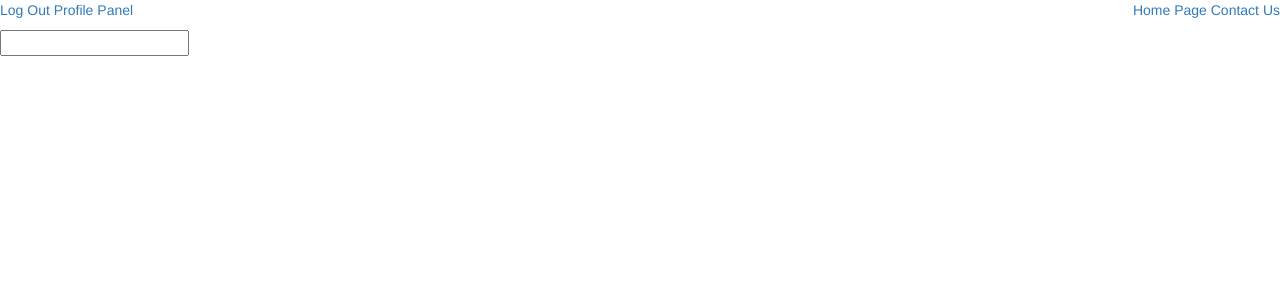
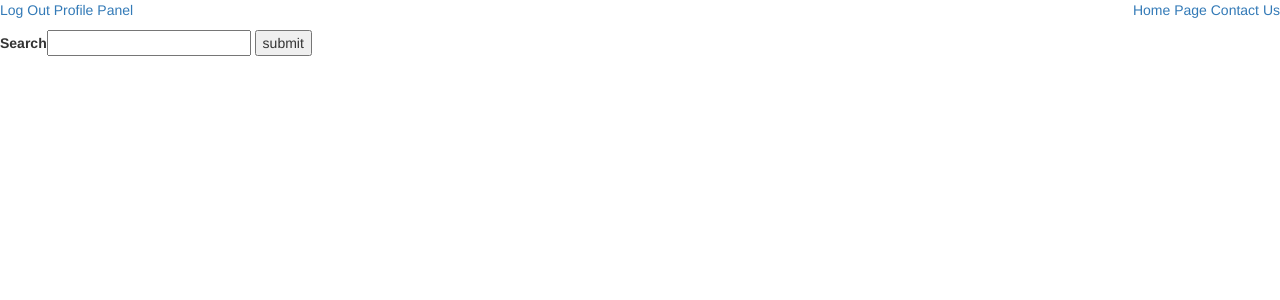
Before and after one commit to AliFletcher/Sviluppatori, a Django app: page /showcourse in a window 1280 px wide. Shown: the top 300 px of the page. Run offline with Django 3.2, Linux system fonts and the light colour scheme; the visitor is signed in with stand-in values (Sample User, id 1); data that the repository does not hold is empty; some libraries are stand-ins or nearby versions.

Commit message:
send email

```diff
--- a/navbar/views.py
+++ b/navbar/views.py
@@ -56,7 +56,7 @@ def contact_us(request):
             request.POST['title'],
             request.POST['email'] + '\n' + request.POST['text'],
             'a.a.ghanati@gmail.com',
-            ['webe19lopers@gmail.com', 'a.a.ghanati@gmail.com']
+            ['webe19lopers@gmail.com']
         )
         return redirect("/contacted/")
     return render(request, "contact_us.html")
--- a/templates/showcourse.html
+++ b/templates/showcourse.html
@@ -2,7 +2,8 @@
 
 {% block content %}
     <form id="search_form" method="POST">
-    <input name="search_query" type="">
+        <label>Search<input name="search_query" type="text"></label>
+        <button name="submit" value="submit">submit</button>
     </form>
     <div id="all_courses">
         {% for x in course_list %}
```
